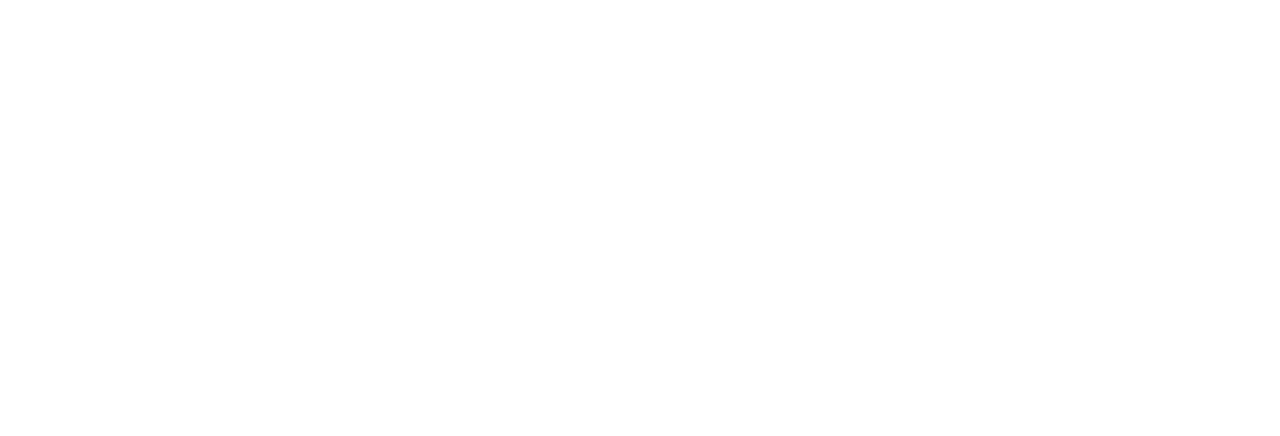
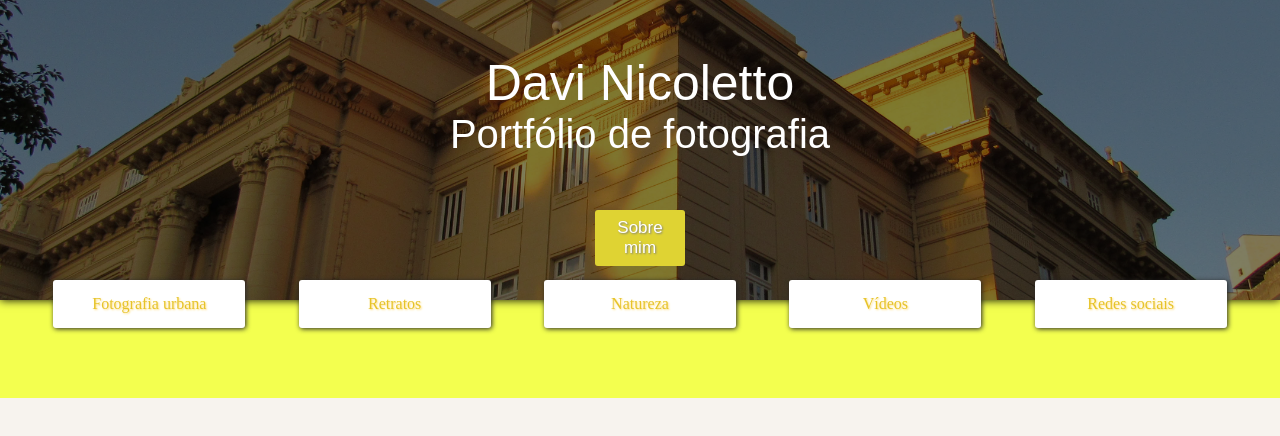
Before and after one commit to DaviNicoletto/portfolio-fotografia, a plain HTML site: page index.html in a window 1280 px wide. Drawn offline with Linux system fonts and the light colour scheme; a web font is replaced by a local one.

Commit message:
Cabeçalho-e-Nav
Adicionei o cabeçalho da página index com título, bem como o menu de navegação (ainda sem conteúdo)

```diff
--- a/index.html
+++ b/index.html
@@ -8,5 +8,27 @@
 </head>
 <body>
 
+    <!-- Cabeçalho -->
+
+    <header>
+        <div class="fundo"></div>
+        <h1 id="titulo">Davi Nicoletto <br> <div id="subtitulo"> Portfólio de fotografia</div> </h1>
+        <a href="#" class="button-sobre">Sobre mim</a>
+    </header>
+
+    <nav>
+        <a href="#">Fotografia urbana</a>
+        <a href="#">Retratos</a>
+        <a href="#">Natureza</a>
+        <a href="#">Vídeos</a>
+        <a href="#">Redes sociais</a>
+    </nav>
+
+    <main>
+
+
+
+    </main>
+
 </body>
 </html>
--- a/style.css
+++ b/style.css
@@ -0,0 +1,118 @@
+@import url('https://fonts.googleapis.com/css2?family=Agdasima&family=Diphylleia&family=Lexend+Peta:wght@700&family=Oswald:wght@300&family=Rajdhani&family=Roboto:ital,wght@1,100&display=swap');
+
+*{
+    box-sizing: border-box;
+}
+
+body{
+    margin: 0;
+    background-color: rgb(247, 243, 238);
+}
+
+/* Cabeçalho e título */
+
+header{
+    margin-bottom: 0;
+    width: 100%;
+    height: 300px;
+    background-image: url(img/fundo.jpg);
+    background-size: 100%;
+    background-position: center;
+    font-family: 'Agdasima', sans-serif;
+    display: flex;
+    flex-direction: column;
+    flex-wrap: wrap;
+    box-shadow: 0px 0px 9px black;
+    z-index: 0;
+}
+
+h1{
+    font-weight:200;
+    font-size: 50px;
+    text-align: center;
+    color: rgb(255, 255, 255);
+    z-index: 1;
+    padding: 20px;
+}
+
+#subtitulo{
+    font-size: 40px;
+    position: sticky;
+    font-weight: 100;
+}
+
+/* Botão "Sobre mim" */
+
+.button-sobre{
+    background-color: rgb(223, 211, 51);
+    border-radius: 3px;
+    padding: 8px 10px;
+    text-decoration: none;
+    font-size: 17px;
+    color: white;
+    text-align: center;
+    text-shadow: 1px 1px 2px grey;
+    width: 90px;
+    z-index: 1;
+    align-self: center;
+}
+
+.button-sobre:hover{
+
+    border-right:2px solid white;
+    border-left:2px solid white;
+}
+
+/* Escurecendo a imagem de fundo */
+
+.fundo{
+    background-color: black;
+    position: absolute;
+    width: 100%;
+    height: 300px;
+    opacity: 0.5;
+}
+
+/* Menu de navegação */
+
+nav{
+    display: flex;
+    align-content: center;
+    justify-content: space-evenly;
+    flex-direction: row;
+    flex-wrap: wrap;
+    z-index: 2;
+}
+
+nav a{
+    position: relative;
+    width: 15%;
+
+    top: -20px;
+    color: rgb(230, 195, 41);
+    text-align: center;
+    align-self: center;
+    text-decoration: none;
+    background: rgb(255, 255, 255);
+    border-radius: 3px;
+    padding: 15px;
+    box-shadow: 1px 1px 5px rgb(39, 39, 39);
+    text-shadow: 1px 1px 2px rgb(255, 220, 124);
+}
+
+nav a:hover{
+    box-shadow: 1px 1px 5px rgb(0, 0, 0);
+    border-left: 2px solid rgb(230, 195, 41);
+    border-right: 2px solid rgb(230, 195, 41);
+}
+
+/* conteúdo da página */
+
+main{
+    position: relative;
+    top: -100px;
+    margin-top: 0px;
+    background: rgb(243, 255, 79);
+    z-index: -1;
+    height: 150px;
+}
```
Also changed, not shown: img/Logo Foto.png (added), img/Roda-Gigante.jpg (added), img/fundo.jpg (added).
